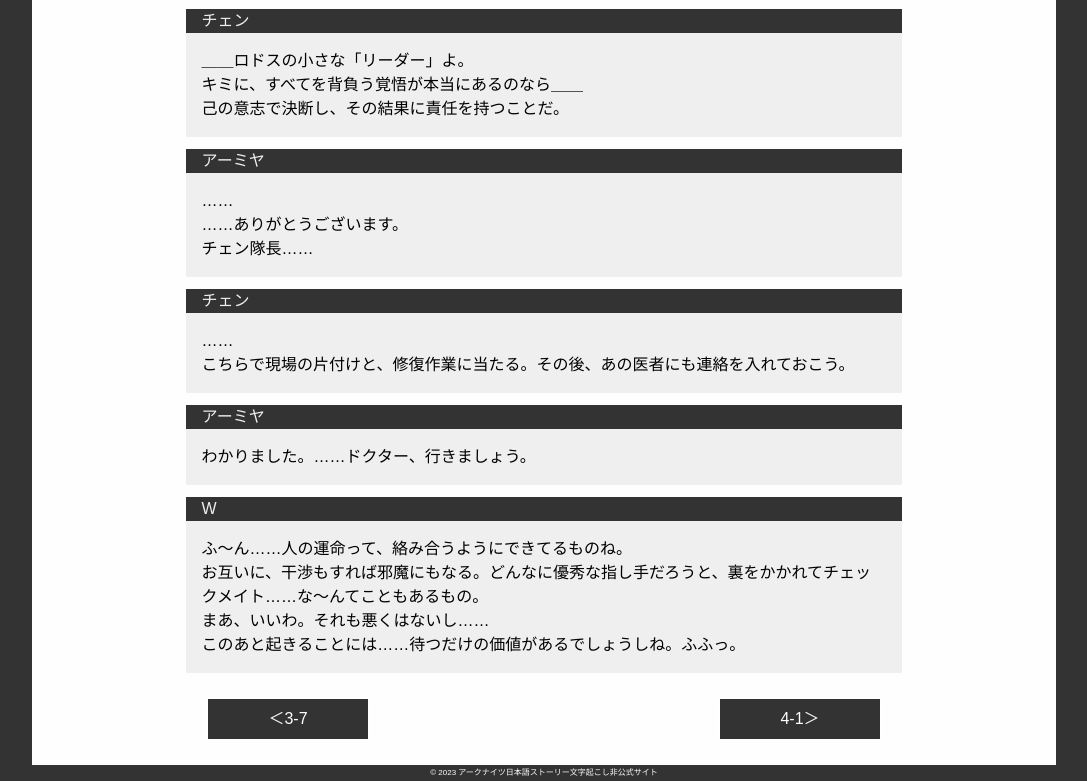
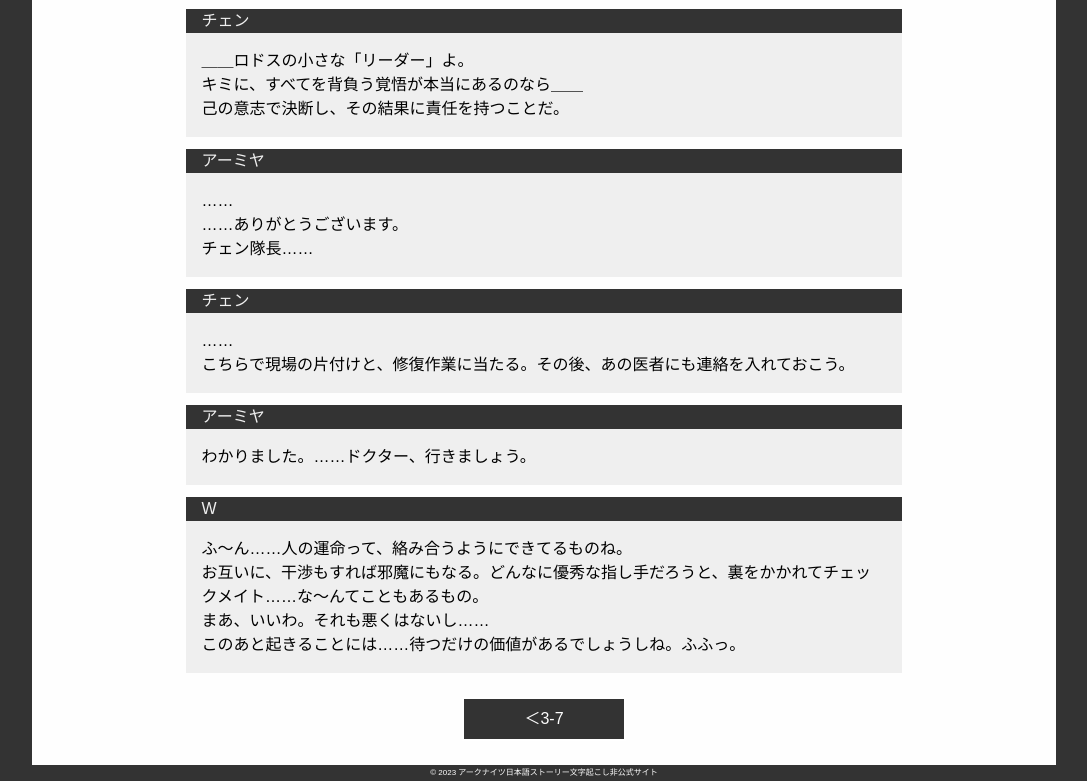
Before and after one commit to Nonnok/arknights_mojiokoshi, a plain HTML site: page 覚醒/起死回生/3-8.html in a window 1280 px wide. Shown: the part 7546-8327 px from the top of the page, without its empty margins (96-1183 px from the left). Drawn offline with Linux system fonts and the light colour scheme.

Commit message:
Comment out links to unfinished pages.

```diff
--- a/覚醒/起死回生/3-8.html
+++ b/覚醒/起死回生/3-8.html
@@ -537,7 +537,7 @@
       </div>
       <div class="control-btn-container">
         <a href="3-7.html" class="previous-story-btn"><p>＜3-7</p></a>
-        <a href="../../幻滅/急転直下/4-1.html" class="next-story-btn"><p>4-1＞</p></a>
+        <!-- <a href="../../幻滅/急転直下/4-1.html" class="next-story-btn"><p>4-1＞</p></a> -->
       </div>
     </main>
   </div>
```
